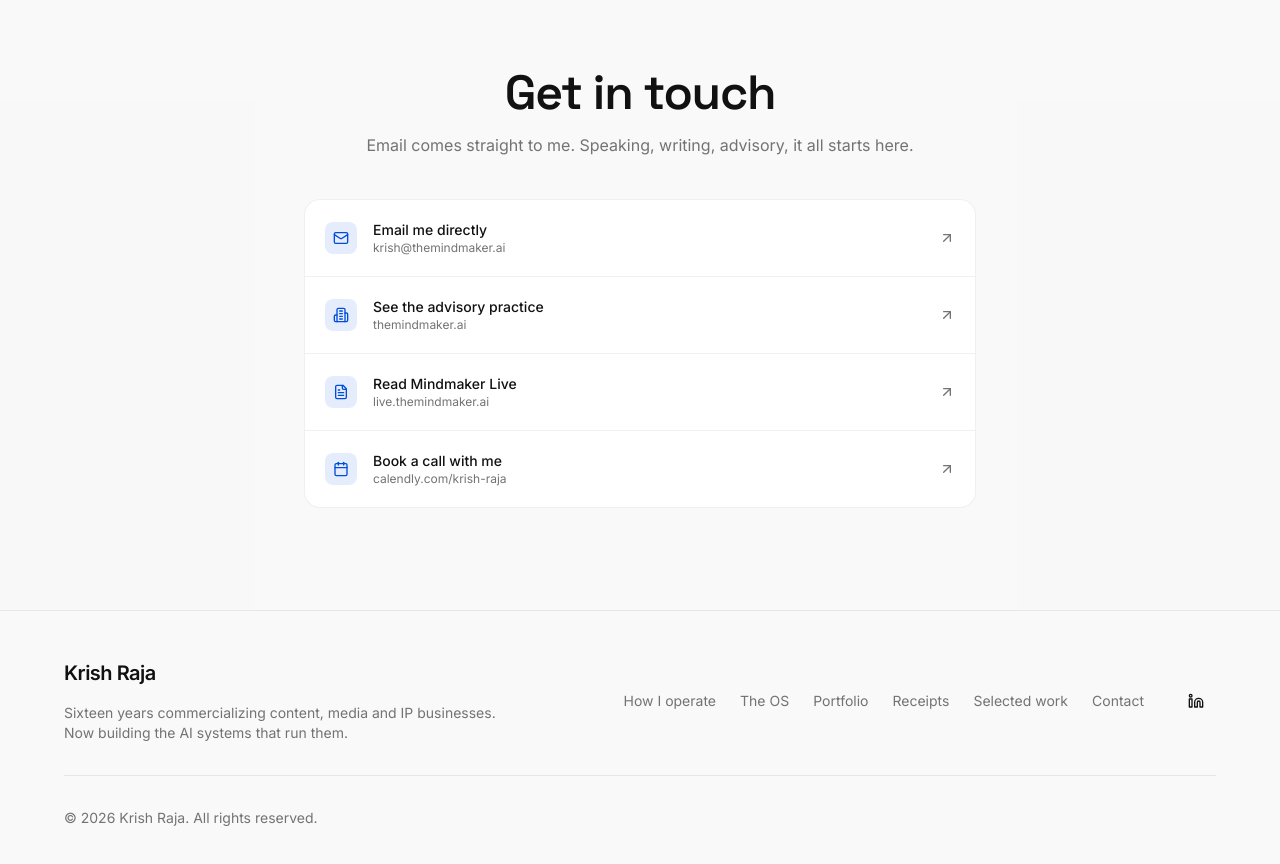
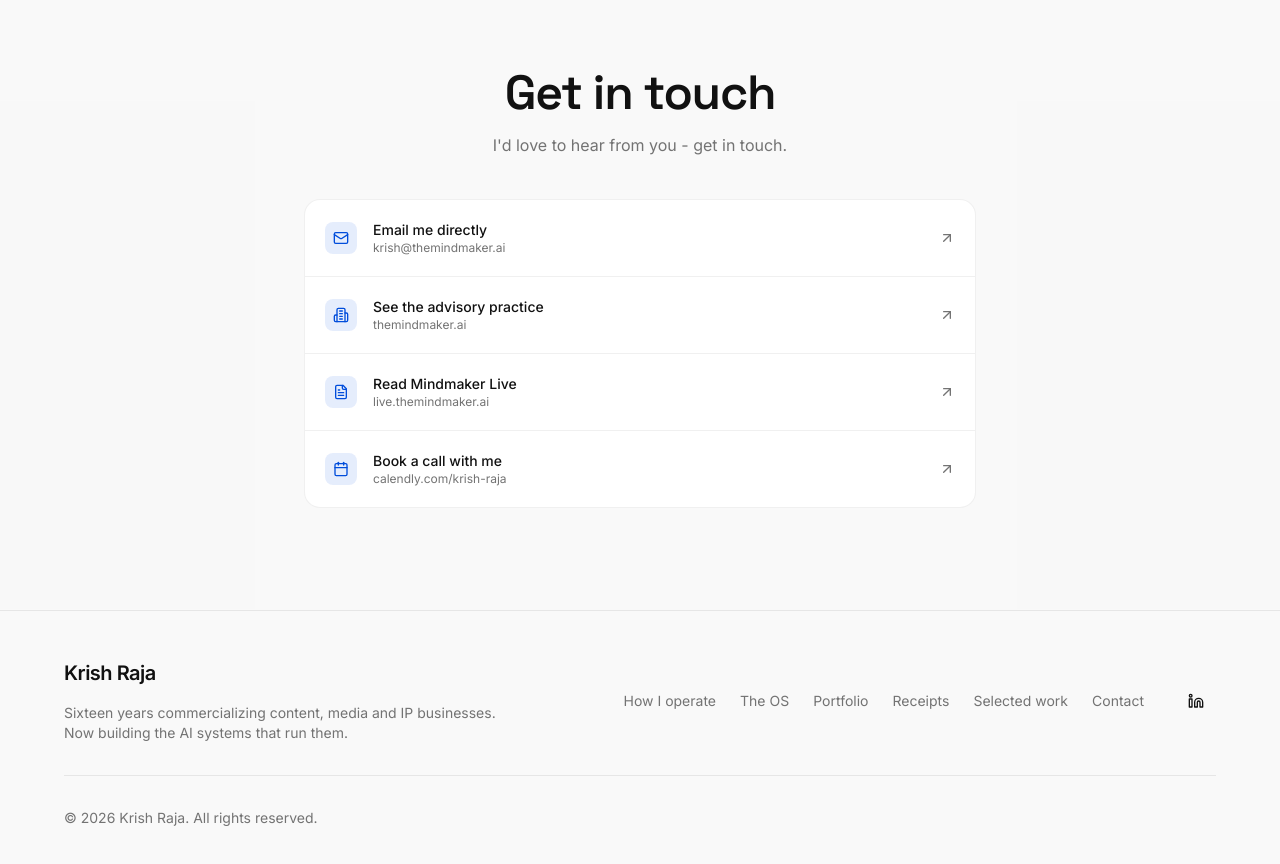
Before and after one commit to krishanraja/krish-raja, a React (Vite) app: page / in a window 1280 px wide. Shown: the part 7520-8384 px from the top of the page. Built offline with nearby package versions, Linux system fonts and the light colour scheme.

Commit message:
feat: update contact subheading for clarity
Updated the contact subheading for better clarity on how to reach out.

Co-authored-by: krishanraja <226431269+krishanraja@users.noreply.github.com>

```diff
--- a/src/content/contact.ts
+++ b/src/content/contact.ts
@@ -19,7 +19,7 @@ export const contact: ContactContent = {
   id: 'contact',
   eyebrow: 'Contact',
   title: 'Get in touch',
-  sub: 'Email comes straight to me. Speaking, writing, advisory, it all starts here.',
+  sub: 'I\'d love to hear from you - get in touch.',
 
   links: [
     {
```
